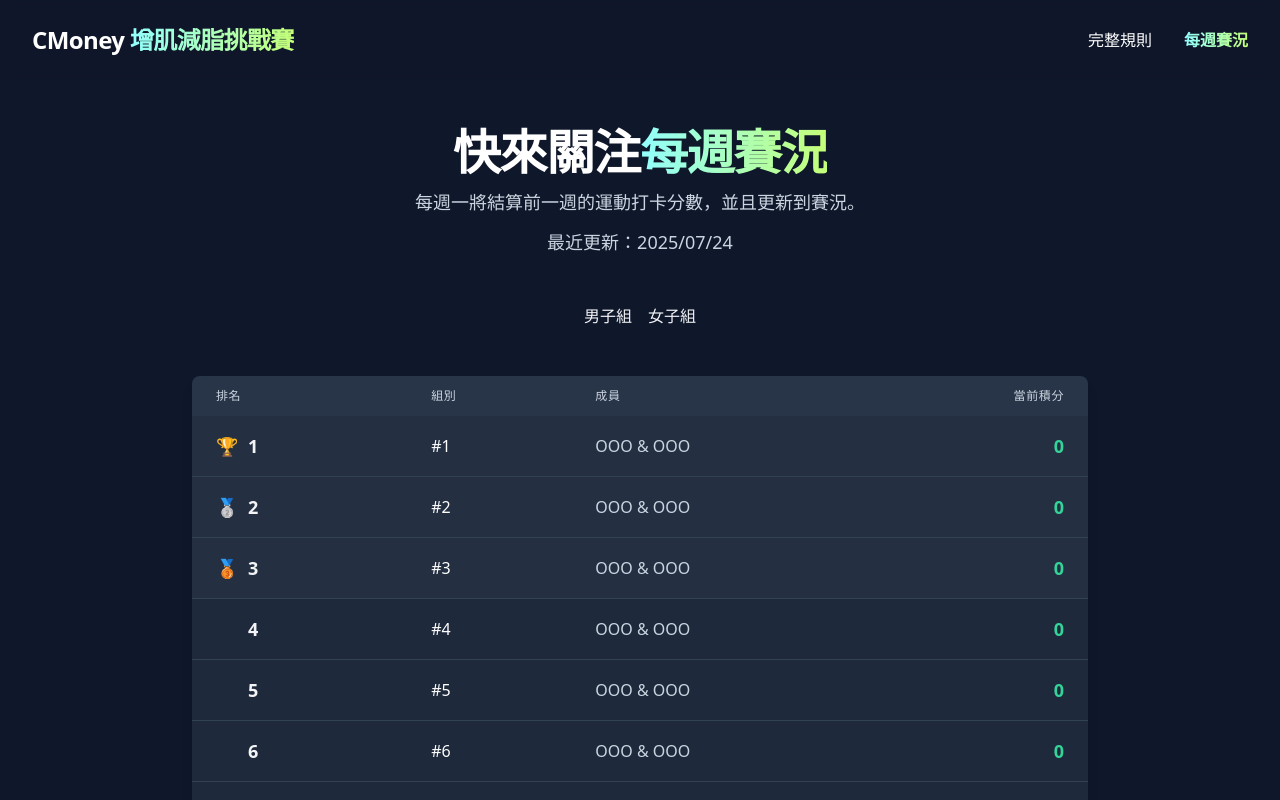
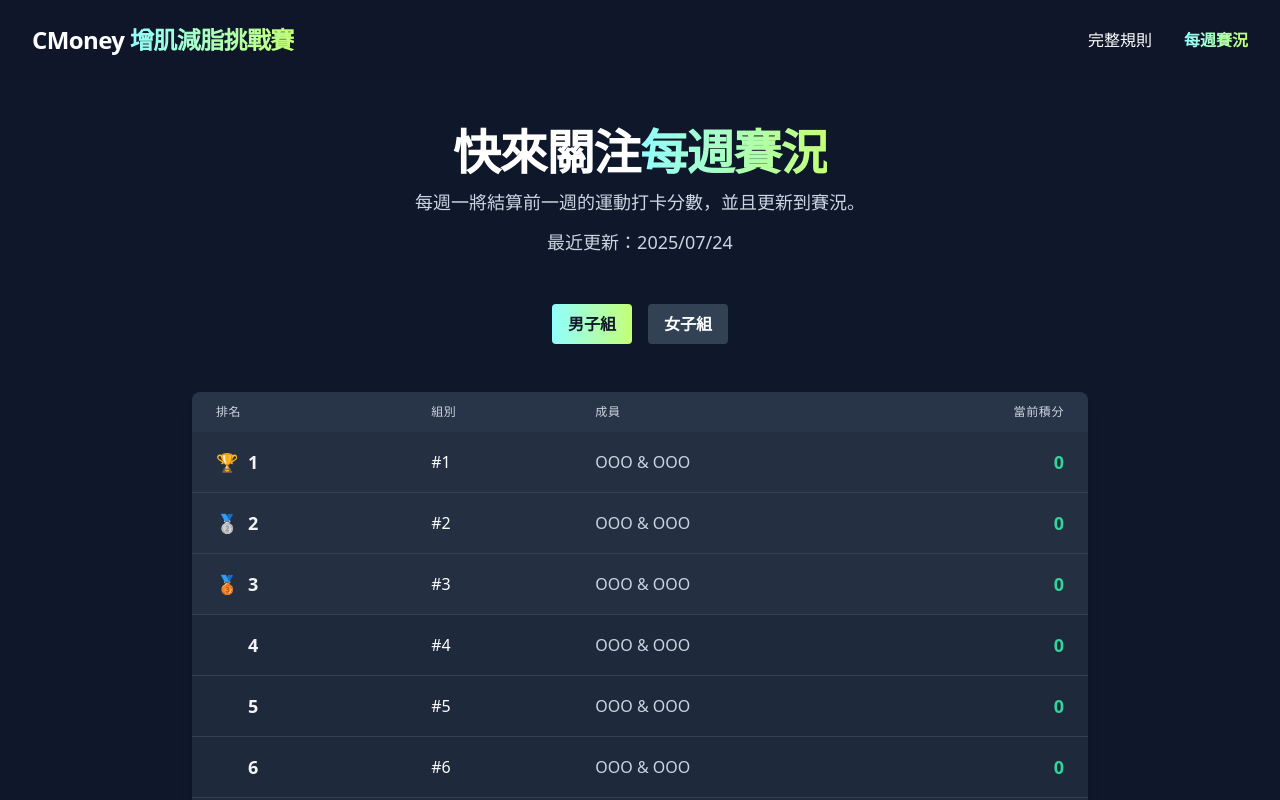
Before and after one commit to LouieWeng/cmoney-fitness-challenge, a React (Vite) app: page /#/ranking in a window 1280 px wide. Shown: the top 800 px of the page. Built offline with nearby package versions, Linux system fonts and the light colour scheme.

Commit message:
幫男女子組頁籤加上segmented control的樣式

```diff
--- a/pages/RankingPage.tsx
+++ b/pages/RankingPage.tsx
@@ -39,8 +39,26 @@ const RankingPage: React.FC = () => {
 
       {/*男女子組頁籤*/}
       <div className="flex justify-center gap-4">
-        <button onClick={() => setGender('male')}>男子組</button>
-        <button onClick={() => setGender('female')}>女子組</button>
+        <button
+          onClick={() => setGender('male')}
+          className={`px-4 py-2 rounded font-bold transition ${
+            gender === 'male'
+              ? 'bg-gradient-to-r from-[#92FFFE] to-[#C4FF77] text-slate-900'
+              : 'bg-slate-700 text-white'
+          }`}
+        >
+          男子組
+        </button>
+        <button
+          onClick={() => setGender('female')}
+          className={`px-4 py-2 rounded font-bold transition ${
+            gender === 'female'
+              ? 'bg-gradient-to-r from-[#92FFFE] to-[#C4FF77] text-slate-900'
+              : 'bg-slate-700 text-white'
+          }`}
+        >
+          女子組
+        </button>
       </div>
 
 
```
